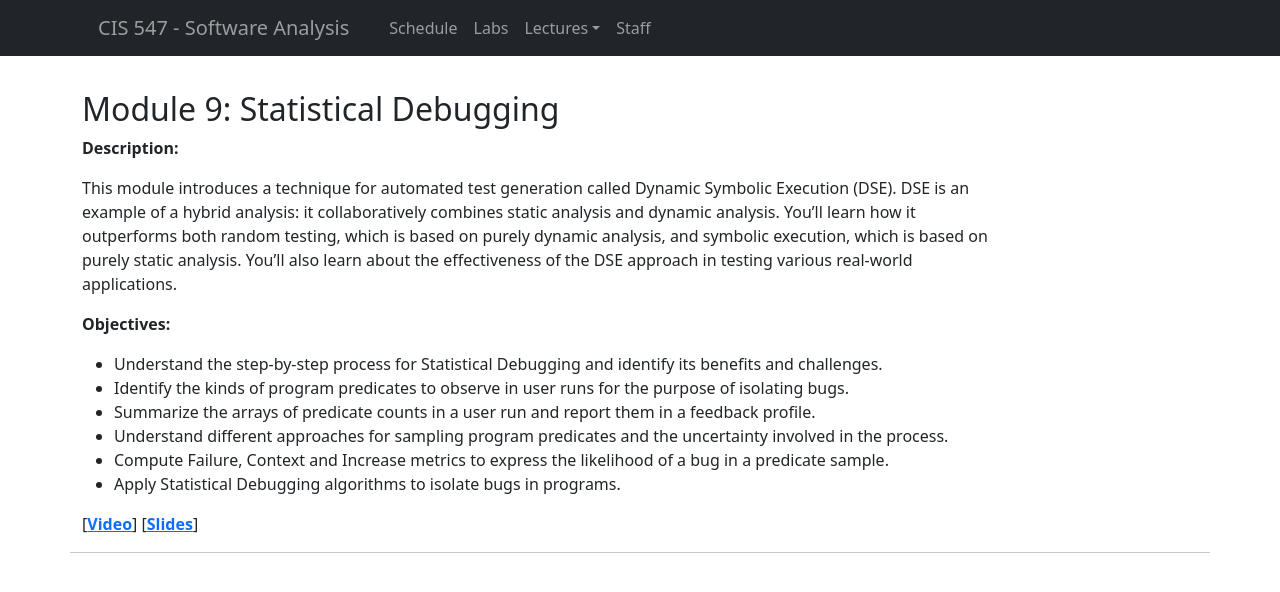
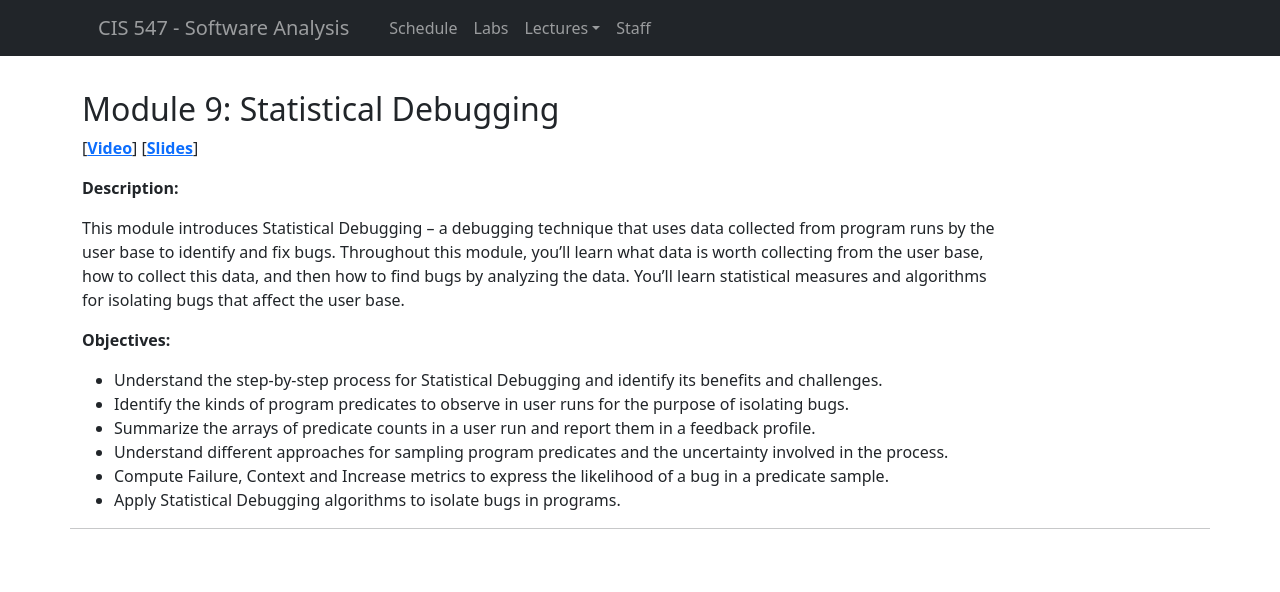
Before and after one commit to cis547/cis547.github.io, a Jekyll site: the page built from _lectures/09.markdown, in a window 1280 px wide. Shown: the top 592 px of the page. Built offline with Jekyll 4.4.1, drawn with Linux system fonts in a browser that asks for light colours.

Commit message:
minor changes to lecture descriptions

```diff
--- a/_layouts/lecture.html
+++ b/_layouts/lecture.html
@@ -3,6 +3,6 @@ layout: default
 ---
 
 <h2>Module {{page._id}}: {{page.title}}</h2>
+	<p>[<strong><a href="{{page.video}}">Video</a></strong>] [<strong><a href="{{page.slides}}">Slides</a></strong>]</p>
 	<p><strong>Description:</strong> {{page.description | markdownify}}</p>
 	<p><strong>Objectives:</strong> {{page.objectives | markdownify}}</p>
-	<p>[<strong><a href="{{page.video}}">Video</a></strong>] [<strong><a href="{{page.slides}}">Slides</a></strong>]</p>
--- a/_lectures/01.markdown
+++ b/_lectures/01.markdown
@@ -3,8 +3,9 @@ layout: lecture
 _id: "1"
 title: "Introduction to Software Analysis"
 description: |
-  This module will introduce you to the domain of Software Analysis and its role in checking correctness properties of programs. You will learn about a general class of properties, called Program Invariants, and how they can be checked using Static and Dynamic analyses. Then, you’ll learn a step-by-step process of designing a static analysis to check program invariants. Through different examples, you will witness how this process achieves its objective by abstractly evaluating programs.
-  Additionally, this module covers fundamental tradeoffs in program analysis. Based on these tradeoffs, program analyses are characterized along two dimensions: Soundness and Completeness. You’ll learn how to calculate Precision, Recall, and F-Measure of program analysis that will enable you to measure its accuracy. You will also learn how the Undecidability of program correctness properties necessitates these tradeoffs. In the end, you’ll learn about the primary consumers of program analysis and their examples.
+  This module will introduce you to the domain of Software Analysis -- interchangeably called Program Analysis -- and its role in checking correctness properties of programs. You will learn about a general class of properties, called program invariants, and how they can be checked using static and dynamic analyses. Then, you’ll learn a step-by-step process of designing a static analysis to check program invariants. Through different examples, you will witness how this process achieves its objective by abstractly evaluating programs.
+
+  Additionally, this module covers fundamental tradeoffs in program analysis. Based on these tradeoffs, program analyses are characterized along two dimensions: Soundness and Completeness. You’ll learn how to calculate precision, recall, and F-measure of program analysis that will enable you to measure its accuracy. You will also learn how the Undecidability of program correctness properties necessitates these tradeoffs. In the end, you’ll learn about the primary consumers of program analysis and their examples.
 objectives: |
   + Understand the need to learn Program Analysis and classify different analysis approaches into Static, Dynamic, and Hybrid.
   + Recall Program Invariants and how to check them using Static and Dynamic analysis.
--- a/_lectures/02.markdown
+++ b/_lectures/02.markdown
@@ -3,7 +3,7 @@ layout: lecture
 _id: "2"
 title: "Software Specifications"
 description: |
-  This module introduces you to software specifications and their role in software testing. You will learn about the landscape of testing methods and how program analysis can be used to automate testing. You’ll learn about different kinds of specifications, including pre- and post-conditions and loop- and class- invariants, and how they help improve program reliability. You’ll then learn how to automatically infer such specifications using the Houdini algorithm and how to measure the quality of a test suite to make it more robust.
+  This module introduces you to Software Specifications and their role in software testing. You will learn about the landscape of testing methods and how program analysis can be used to automate testing. You’ll learn about different kinds of specifications, including pre- and post-conditions and loop- and class- invariants, and how they help improve program reliability. You’ll then learn how to automatically infer such specifications using the Houdini algorithm and how to measure the quality of a test suite to make it more robust.
 objectives: |
   + Classify and compare different testing approaches: Automated testing, Manual testing, Black-box testing, and White-box testing.
   + Classify program specifications into two categories: Safety Properties and Liveness Properties. Give examples of each category.
--- a/_lectures/05.markdown
+++ b/_lectures/05.markdown
@@ -3,7 +3,7 @@ layout: lecture
 _id: "5"
 title: "Dataflow Analysis - Part I"
 description: |
-  This module delves into dataflow analysis -- a popular type of static analysis widely used in compilers and software quality tools. It introduces the WHILE language and the control-flow graph representation of WHILE programs on which dataflow analyses operate. Two classic dataflow analyses are presented: Reaching Definitions Analysis and Very Busy Expressions Analysis. The similarities and differences of the two analyses are discussed.
+  This module delves into Dataflow Analysis -- a popular type of static analysis widely used in compilers and software quality tools. It introduces the WHILE language and the control-flow graph representation of WHILE programs on which dataflow analyses operate. Two classic dataflow analyses are presented: Reaching Definitions Analysis and Very Busy Expressions Analysis. The similarities and differences of the two analyses are discussed.
 objectives: |
   + Define and represent the result of a Dataflow Analysis using control-flow graphs and the WHILE language.
   + Understand the properties of Dataflow Analysis and list some of their applications in compilers and software quality tools.
--- a/_lectures/09.markdown
+++ b/_lectures/09.markdown
@@ -3,7 +3,7 @@ layout: lecture
 _id: "9"
 title: "Statistical Debugging"
 description: |
-  This module introduces a technique for automated test generation called Dynamic Symbolic Execution (DSE). DSE is an example of a hybrid analysis: it collaboratively combines static analysis and dynamic analysis. You’ll learn how it outperforms both random testing, which is based on purely dynamic analysis, and symbolic execution, which is based on purely static analysis. You’ll also learn about the effectiveness of the DSE approach in testing various real-world applications.
+  This module introduces Statistical Debugging -- a debugging technique that uses data collected from program runs by the user base to identify and fix bugs. Throughout this module, you’ll learn what data is worth collecting from the user base, how to collect this data, and then how to find bugs by analyzing the data. You’ll learn statistical measures and algorithms for isolating bugs that affect the user base.
 objectives: |
   + Understand the step-by-step process for Statistical Debugging and identify its benefits and challenges.
   + Identify the kinds of program predicates to observe in user runs for the purpose of isolating bugs.
```
